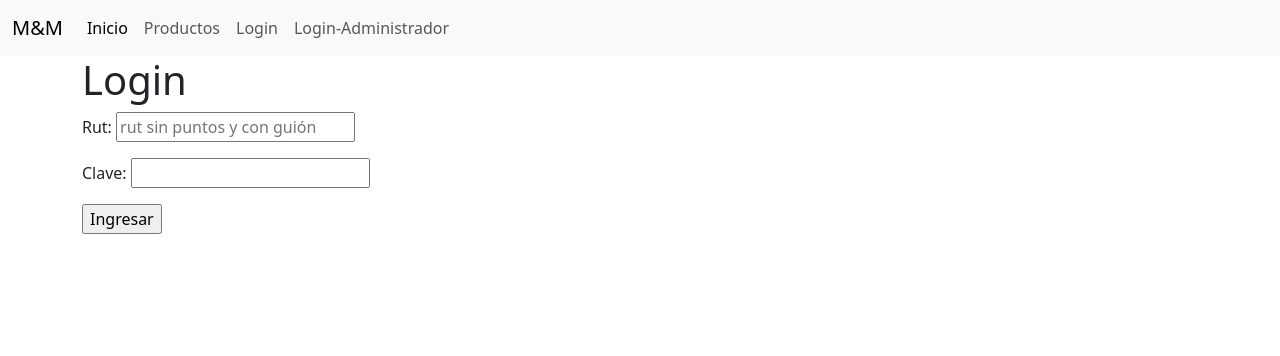
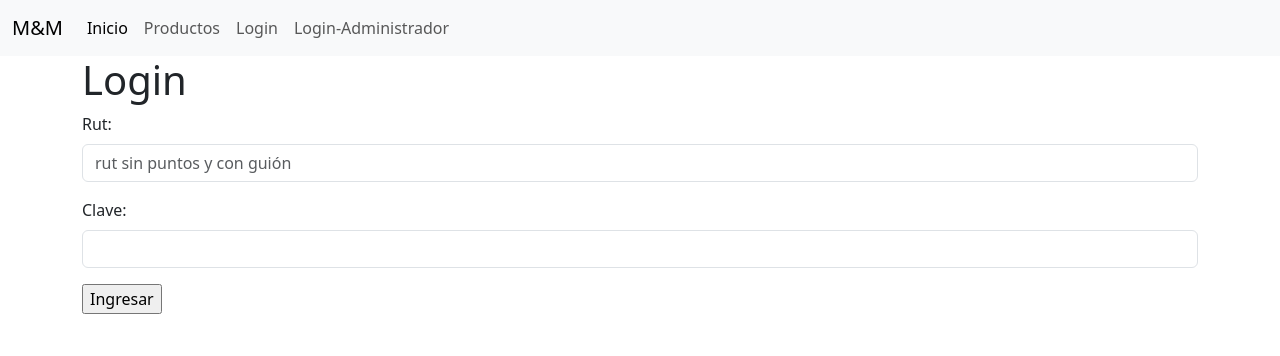
Before and after one commit to hbenavidesviera/Programaci-nWeb, a PHP site: page /accesoAdmin.php in a window 1280 px wide. Shown: the top 356 px of the page. Run offline with PHP 8.4, Linux system fonts and the light colour scheme.

Commit message:
Update accesoAdmin.php

```diff
--- a/accesoAdmin.php
+++ b/accesoAdmin.php
@@ -8,7 +8,7 @@
 
     <title>Login</title>
 </head>
-<body>
+
 
 <nav class="navbar navbar-expand-lg bg-body-tertiary">
 <div class="container-fluid">
@@ -35,19 +35,20 @@
   </div>
 </nav>
 <div class="container-md">
+<body>
 <h1>Login </h1>
 
 
     <form action="LoginAdmin.php" method="post">
     <div class="mb-3">
 
-        <label for="Rut">Rut:</label>
-        <input type="text" name="rut" placeholder="rut sin puntos y con guión">
+        <label for="Rut" class="form-label">Rut:</label>
+        <input type="text" class="form-control" name="rut" placeholder="rut sin puntos y con guión">
     </div>
     <div class="mb-3">
 
-        <label for="Rut">Clave:</label>
-        <input type="password" name="clave">
+        <label for="Rut" class="form-label">Clave:</label>
+        <input type="password"  class="form-control" name="clave">
     </div>
     <div class="mb-3">
 
```
